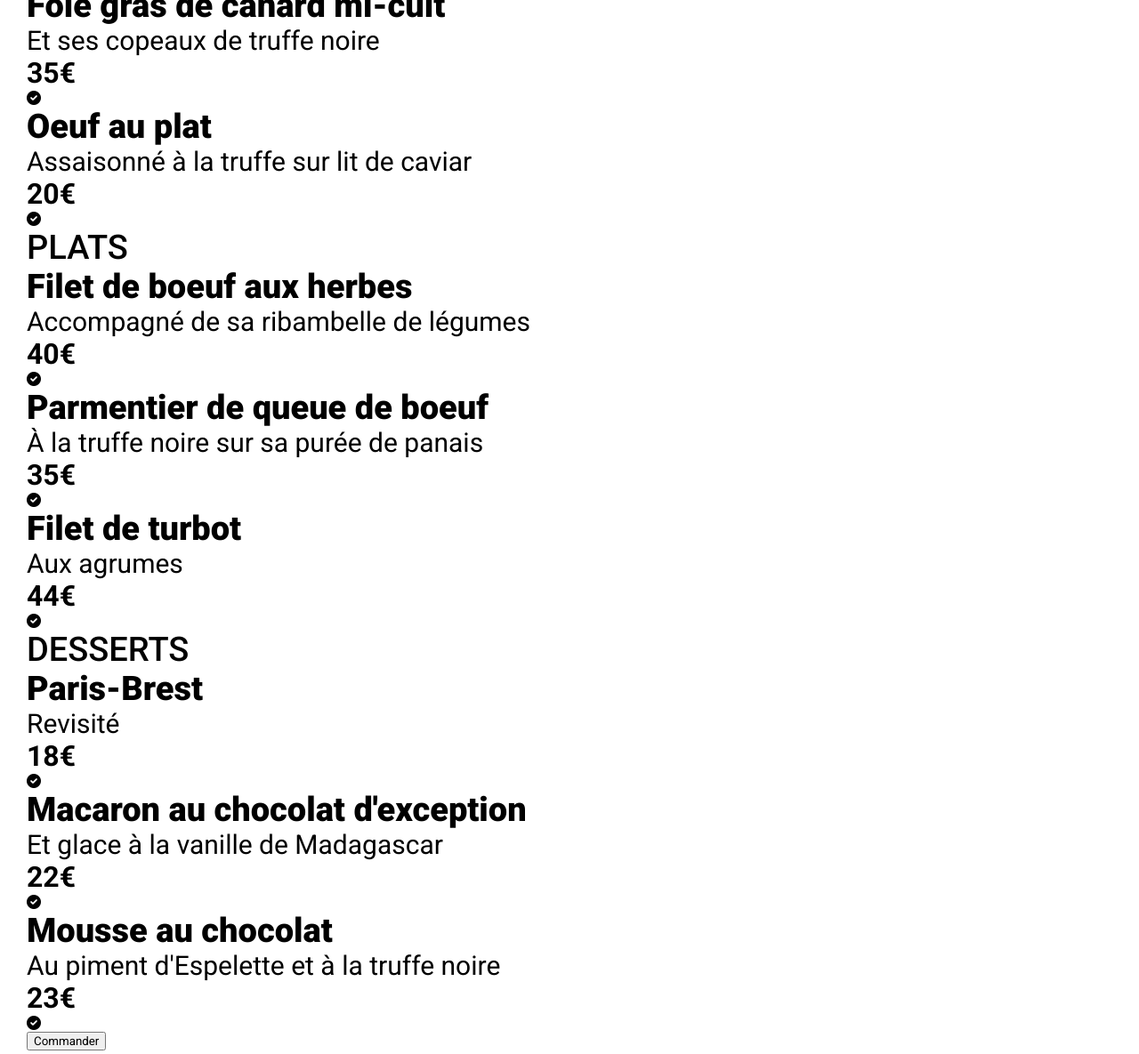
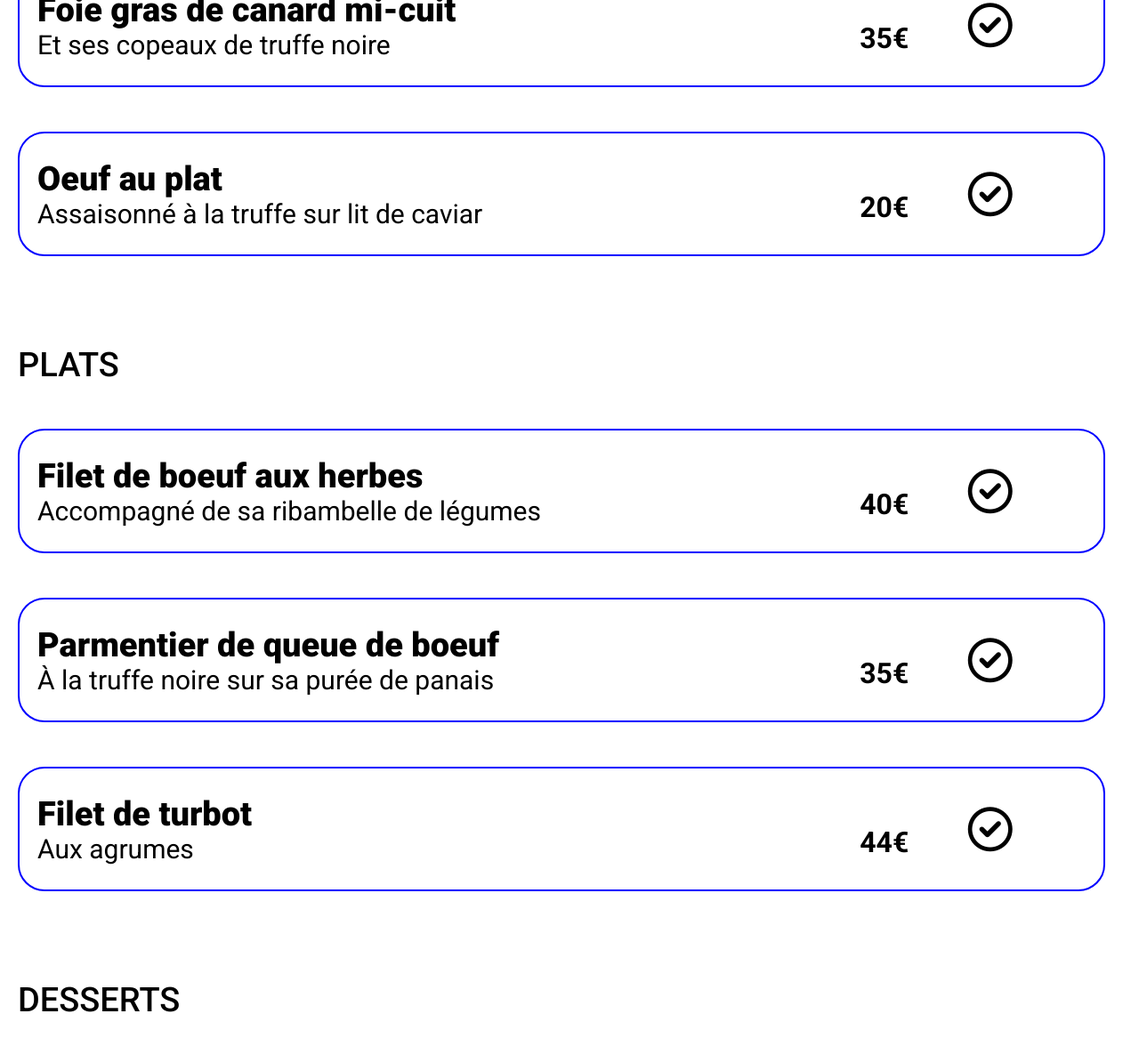
Before and after one commit to VSABernard/VeronicaBernard_3_06032022, a website: page html/palette.html in a window 1280 px wide. Shown: the part 770-1955 px from the top of the page at 89% size. Drawn offline with Linux system fonts and the light colour scheme; a web font is replaced by a local one.

Commit message:
Millieu palette html

```diff
--- a/html/palette.html
+++ b/html/palette.html
@@ -42,7 +42,7 @@
 
                     <section class="container">
                         <!-- TEXT -->
-                        <section class="food__text">
+                        <section class="note">
                             <h3>Fricassée d'escargot</h3>
                             <h4>Au piment d'Espelette</h4>
                         </section>
@@ -51,26 +51,24 @@
                             <p><strong>25€</strong></p>
                         </section>
                         <!-- BAND & CHECK ANIMATIONS -->
-                        <span class="fas fa-check-circle"></span>
+                        <span class="fa-regular fa-circle-check"></span>
                     </section>
 
                     <section class="container">
                         <!-- TEXT -->
-                        <section class="food__text">
+                        <section class="note">
                             <h3>Foie gras de canard mi-cuit</h3>
                             <h4>Et ses copeaux de truffe noire</h4>
                         </section>
                         <!-- PRICE -->
-                        <section class="price">
-                            <p><strong>35€</strong></p>
-                        </section>
+                        <p class="price"><strong>35€</strong></p>
                         <!-- BAND & CHECK ANIMATIONS -->
-                        <span class="fas fa-check-circle"></span>
+                        <span class="fa-regular fa-circle-check"></span>
                     </section>
 
                     <section class="container">
                         <!-- TEXT -->
-                        <section class="food__text">
+                        <section class="note">
                             <h3>Oeuf au plat</h3>
                             <h4>Assaisonné à la truffe sur lit de caviar</h4>
                         </section>
@@ -79,7 +77,7 @@
                             <p><strong>20€</strong></p>
                         </section>
                         <!-- BAND & CHECK ANIMATIONS -->
-                        <span class="fas fa-check-circle"></span>
+                        <span class="fa-regular fa-circle-check"></span>
                     </section>
 
                 </section>
@@ -89,7 +87,7 @@
 
                     <section class="container">
                         <!-- TEXT -->
-                        <section class="food__text">
+                        <section class="note">
                             <h3>Filet de boeuf aux herbes</h3>
                             <h4>Accompagné de sa ribambelle de légumes</h4>
                         </section>
@@ -98,12 +96,12 @@
                             <p><strong>40€</strong></p>
                         </section>
                         <!-- BAND & CHECK ANIMATIONS -->
-                        <span class="fas fa-check-circle"></span>
+                        <span class="fa-regular fa-circle-check"></span>
                     </section>
 
                     <section class="container">
                         <!-- TEXT -->
-                        <section class="food__text">
+                        <section class="note">
                             <h3>Parmentier de queue de boeuf</h3>
                             <h4>À la truffe noire sur sa purée de panais</h4>
                         </section>
@@ -112,21 +110,21 @@
                             <p><strong>35€</strong></p>
                         </section>
                         <!-- BAND & CHECK ANIMATIONS -->
-                        <span class="fas fa-check-circle"></span>
+                        <span class="fa-regular fa-circle-check"></span>
                     </section>
 
                     <section class="container">
                         <!-- TEXT -->
-                        <section class="food__text">
+                        <section class="note">
                             <h3>Filet de turbot</h3>
                             <h4>Aux agrumes</h4>
                         </section>
                         <!-- PRICE -->
-                        <section class="price__anim">
+                        <section class="price">
                             <p><strong>44€</strong></p>
                         </section>
                         <!-- BAND & CHECK ANIMATIONS -->
-                        <span class="fas fa-check-circle"></span>
+                        <span class="fa-regular fa-circle-check"></span>
                     </section>
 
                 </section>
@@ -137,21 +135,21 @@
 
                     <section class="container">
                         <!-- TEXT -->
-                        <section class="food__text">
+                        <section class="note">
                             <h3>Paris-Brest</h3>
                             <h4>Revisité</h4>
                         </section>
                         <!-- PRICE -->
-                        <section class="price__anim">
+                        <section class="price">
                             <p><strong>18€</strong></p>
                         </section>
                         <!-- BAND & CHECK ANIMATIONS -->
-                        <span class="fas fa-check-circle"></span>
+                        <span class="fa-regular fa-circle-check"></span>
                     </section>
 
                     <section class="container">
                         <!-- TEXT -->
-                        <section class="food__text">
+                        <section class="note">
                             <h3>Macaron au chocolat d'exception</h3>
                             <h4>Et glace à la vanille de Madagascar</h4>
                         </section>
@@ -160,26 +158,22 @@
                             <p><strong>22€</strong></p>
                         </section>
                         <!-- BAND & CHECK ANIMATIONS -->
-                        <span class="fas fa-check-circle"></span>
+                        <span class="fa-regular fa-circle-check"></span>
                     </section>
 
                     <section class="container">
                         <!-- TEXT -->
-                        <section class="food__text">
+                        <section class="note">
                             <h3>Mousse au chocolat</h3>
                             <h4>Au piment d'Espelette et à la truffe noire</h4>
                         </section>
                         <!-- PRICE -->
-                        <section class="price">
-                            <p><strong>23€</strong></p>
-                        </section>
+                        <p class="price"><strong>23€</strong></p>
                         <!-- BAND & CHECK ANIMATIONS -->
-                        <span class="fas fa-check-circle"></span>
+                        <span class="fa-regular fa-circle-check"></span>
                     </section>
 
-                    <a href="#">
-                        <button>Commander</button>
-                    </a>
+                    <button>Commander</button>
                 </section>
 
             </section>
--- a/sass/components/_buttons.scss
+++ /dev/null
@@ -1,14 +0,0 @@
-@use '../utils/variables.scss';
-@use '../utils/mixins.scss';
-
-@mixin button {
-    position: relative;
-    padding: 25px 40px;
-    font-weight: 500;
-    color: white;
-    background-image: linear-gradient(180deg, variables.$colour-secondary, variables.$colour-primary) ;
-    border: none;
-    border-radius: 50px;
-    cursor: pointer;
-    @include mixins.shadow-block;
-}
--- a/sass/layouts/_exploration.scss
+++ b/sass/layouts/_exploration.scss
@@ -1,6 +1,5 @@
-@use '../utils/variables.scss';
-@use '../utils/mixins.scss';
-@use '../components/buttons';
+@use '../utils/variables';
+@use '../utils/mixins';
 
 /* Exploration section */
 
@@ -28,7 +27,7 @@
         margin-top: 45px;
         margin-bottom: 80px;
         font-size: 32px;
-        @include buttons.button;
+        @include mixins.button;
         }
     & button:hover {
         transform: scale(1.05);
--- a/sass/main.scss
+++ b/sass/main.scss
@@ -1,6 +1,5 @@
 @use './utils/variables';
 @use './utils/mixins';
-@use './components/buttons';
 @use './layouts/header';
 @use './layouts/locations';
 @use './layouts/exploration';
--- a/sass/page.scss
+++ b/sass/page.scss
@@ -1,6 +1,5 @@
 @use './utils/variables';
 @use './utils/mixins';
-@use './components/buttons';
 @use './layouts/hearts';
 @use './layouts/footer';
 
@@ -97,7 +96,7 @@ html, body, p, ol, ul, li, dl, dt, dd, blockquote, figure, fieldset, legend, tex
   }
 
 
-/* PAGE MENU */
+/* PAGE RESTAURANT */
 
 header {
     display: flex;
@@ -129,20 +128,13 @@ main {
     flex-direction: column;
 }
 
-
-.background_photo {
-
-}
-
 .main_menu {
     display: flex;
     flex-direction: column;
-    margin: 30px;
+    margin-top: -100px;
     background-color: white;
-    border-color: rouge;
-}
-
-
+    border-top-left-radius: 80px;
+    border-top-right-radius: 80px; }
 
 .card_menu {
   display: flex;
@@ -153,5 +145,63 @@ main {
 .fa-heart {
     font-size: 45px;
     margin-top: 15px;
-    padding-right: 40px;
+    padding-right: 40px;  }
+
+.menu {
+    display: flex;
+    flex-direction: column;
+    gap: 50px;
+    margin-left: 20px;
+    margin-bottom: 100px;
+    }
+
+.container {
+    display: flex;
+    flex-direction: row;
+    justify-content: space-between;
+    border-radius: 30px;
+    height: 140px;
+    max-width: 97%;
+    border: 2px solid blue;
+    padding-left: 20px; }
+
+
+.note {
+    display: flex;
+    flex-direction: column;
+    justify-content: center;
+    flex-basis: 90%;
+    max-width: calc(80%);
+    min-width: 0;
+    margin-right: 10px;
+
+    & h3, & h4 {
+        white-space: nowrap;
+        overflow: hidden;
+        text-overflow: ellipsis;
+        direction: ltr;   }
+    }
+
+.price {
+      display: flex;
+      flex-basis: 10%;
+      justify-self: center;
+      align-self: center;
+      margin-right: 20px;
+      margin-top: 30px;   }
+
+.fa-circle-check {
+      display: flex;
+      flex-basis: 15%;
+      font-size: 50px;
+      justify-self: center;
+      align-self: center;
   }
+
+  button {
+    align-self: center;
+    margin-top: 50px;
+    font-size: 32px;
+    width: 50%;
+    @include mixins.button;
+    }
--- a/sass/utils/_mixins.scss
+++ b/sass/utils/_mixins.scss
@@ -1,3 +1,17 @@
+@use '../utils/variables';
+
 @mixin shadow-block {
     box-shadow: 5px 5px 5px gainsboro;
 }
+
+@mixin button {
+    position: relative;
+    padding: 25px 40px;
+    font-weight: 500;
+    color: white;
+    background-image: linear-gradient(180deg, variables.$colour-secondary, variables.$colour-primary) ;
+    border: none;
+    border-radius: 50px;
+    cursor: pointer;
+    @include shadow-block;
+}
```
Also changed, not shown: css/page.css, 2 other files.
